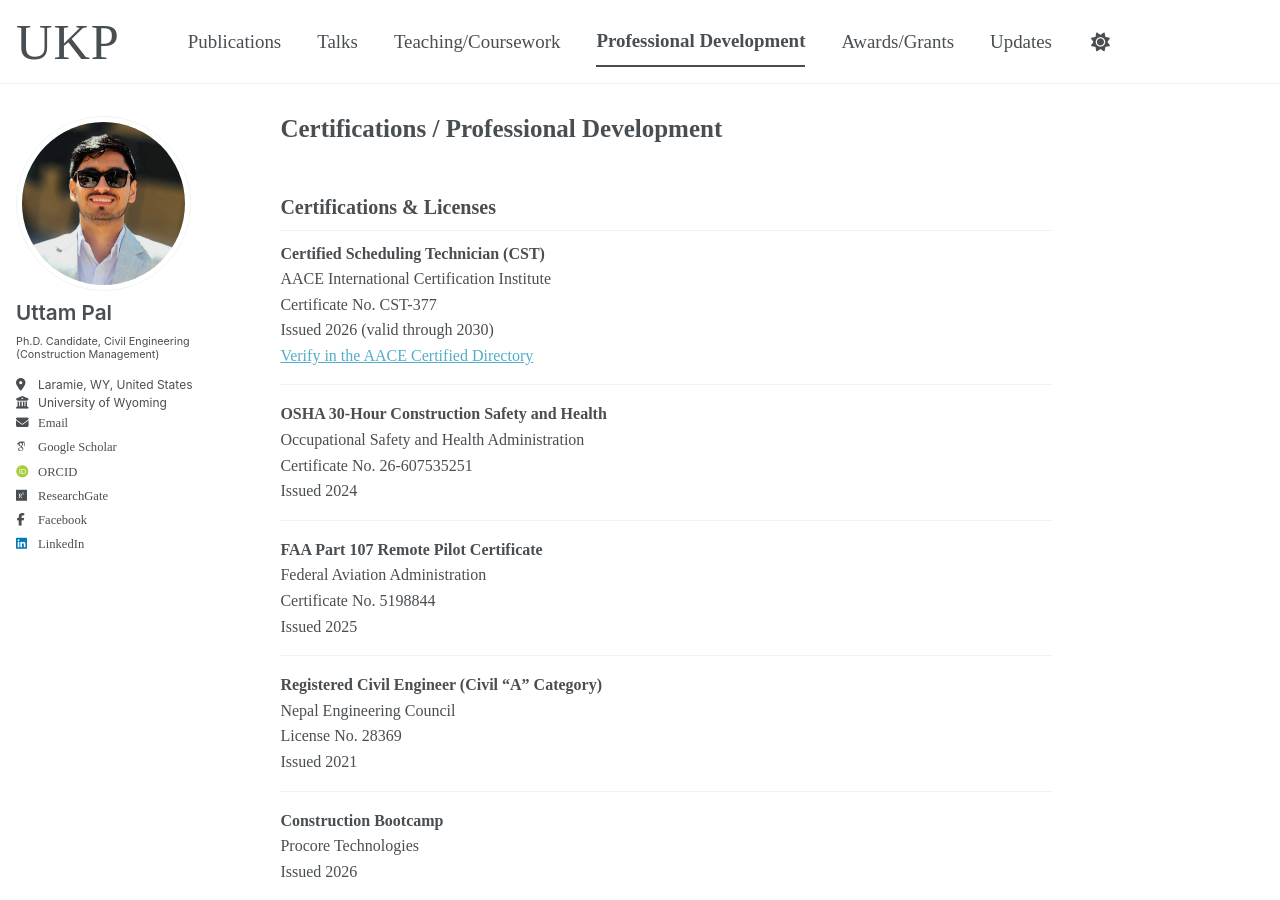
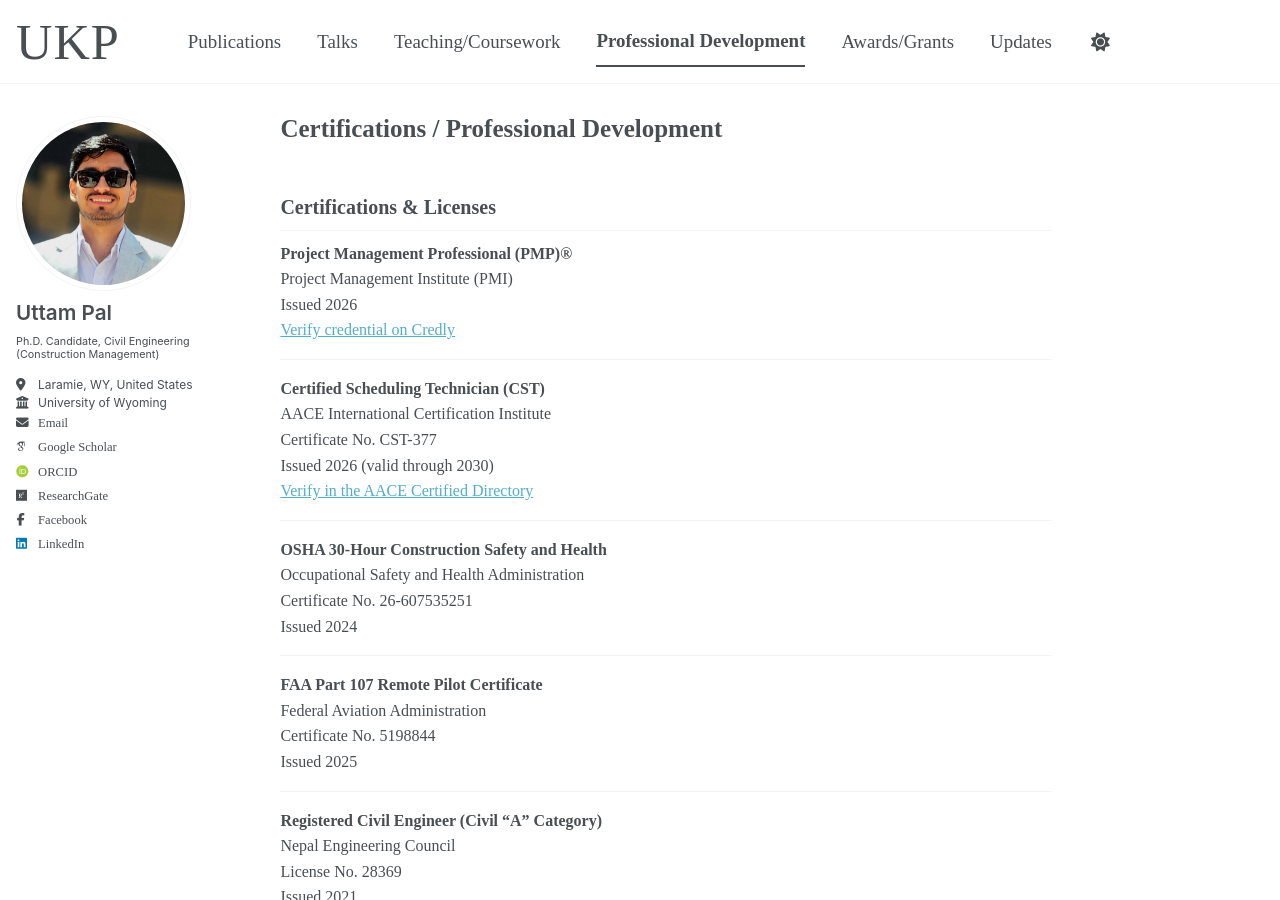
Before and after one commit to pal-uttam/pal-uttam.github.io, a Jekyll site: the page built from _pages/training.md, in a window 1280 px wide and 900 px high. Built offline with Jekyll 4.4.1, drawn with Linux system fonts in a browser that asks for light colours; some web fonts are replaced; a script bundle is joined from its source files by our own code; library files that are not in the unit come from our copies.

Commit message:
What I changed

```diff
--- a/_pages/training.md
+++ b/_pages/training.md
@@ -6,6 +6,13 @@ title: "Certifications / Professional Development"
 ---
 
 ## Certifications & Licenses
+
+**Project Management Professional (PMP)®**
+Project Management Institute (PMI)
+Issued 2026
+[Verify credential on Credly](https://www.credly.com/badges/b2fff8c9-1463-4765-9b66-6ce9bdcdd4e1){:target="_blank"}
+
+---
 
 **Certified Scheduling Technician (CST)**
 AACE International Certification Institute
```
